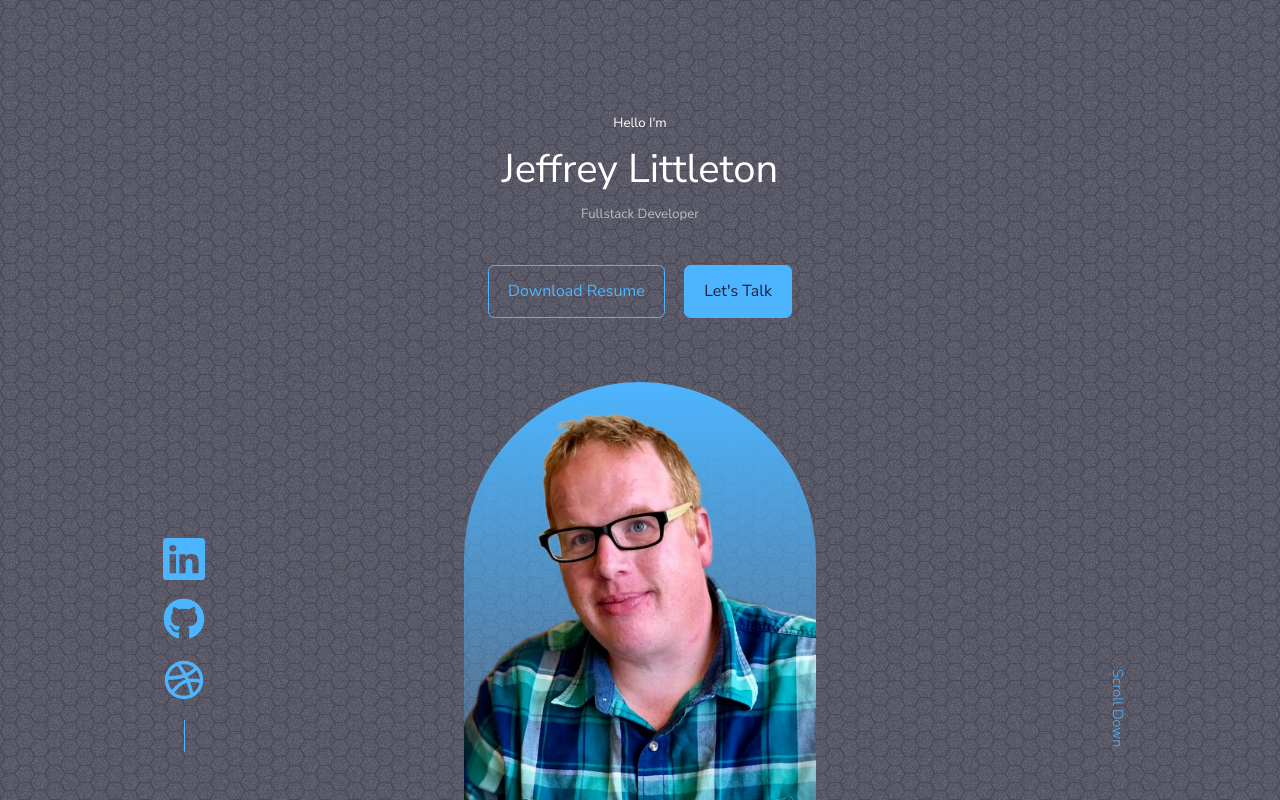
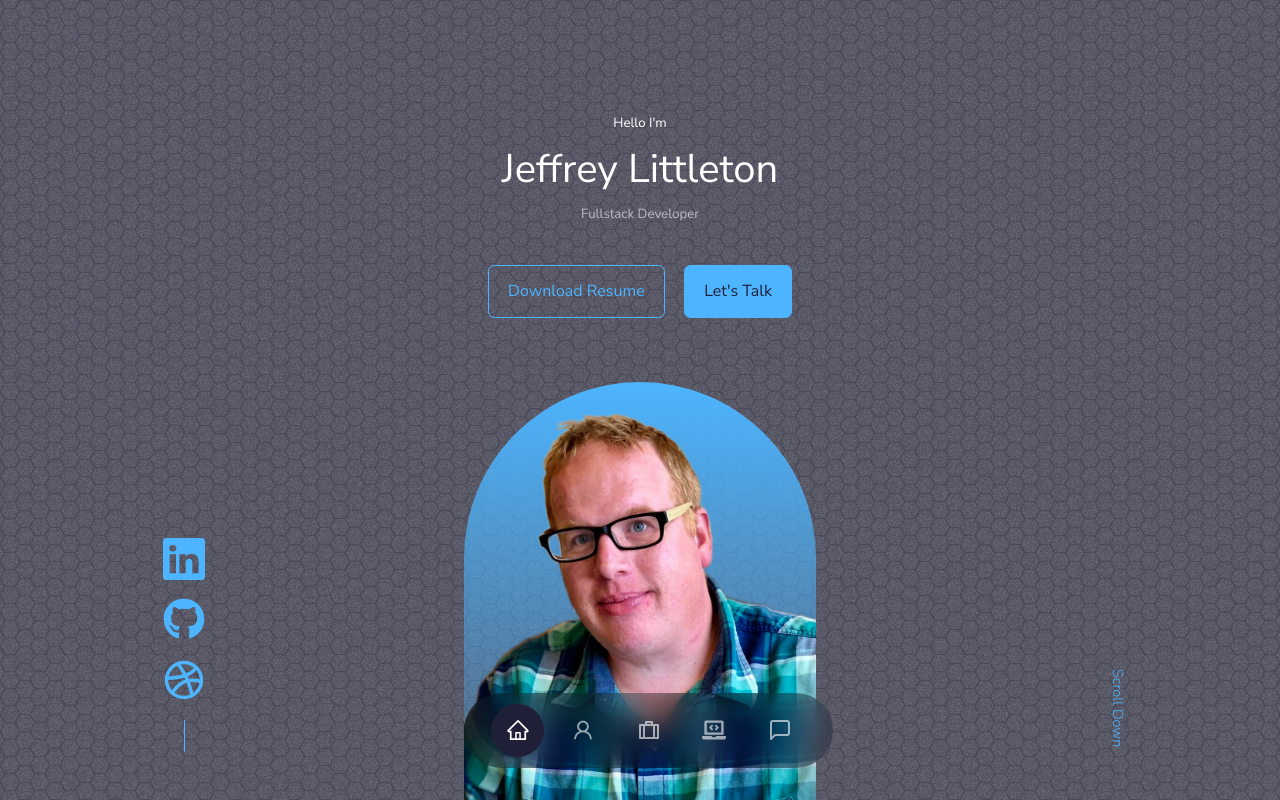
Before and after one commit to littletonjeffrey/codeappendable, a React (Create React App) app: page / in a window 1280 px wide. Shown: the top 800 px of the page. Built offline with nearby package versions, Linux system fonts and the light colour scheme.

Commit message:
navbar component completed

```diff
--- a/src/components/nav/nav.css
+++ b/src/components/nav/nav.css
@@ -0,0 +1,34 @@
+nav {
+    background: rgba(0, 0, 0, 0.3);
+    width: max-content;
+    display: block;
+    padding: 0.7rem 1.7rem;
+/* hover effect with opaque qualities */
+    z-index: 2;
+    position: fixed;
+    left: calc(50% - 11rem);
+    transform: translateX (-50%);
+    bottom: 2rem;
+    display: flex;
+    gap: 0.8rem;
+    border-radius: 3rem;
+    backdrop-filter: blur(15px);
+}
+
+nav a {
+    background: transparent;
+    padding: 0.9rem;
+    border-radius: 50%;
+    display: flex;
+    color: var(--color-light);
+    font-size: 1.5rem;
+}
+
+nav a:hover {
+    background: rgba(0, 0, 0, 0.3);
+}
+
+nav a.active {
+    background: var(--color-bg);
+    color: var(--color-white);
+}
--- a/src/components/nav/nav.jsx
+++ b/src/components/nav/nav.jsx
@@ -7,17 +7,21 @@ import {AiOutlineUser} from 'react-icons/ai'
 import {RiSuitcaseLine} from 'react-icons/ri'
 import {FaLaptopCode} from 'react-icons/fa'
 import {FiMessageSquare} from 'react-icons/fi'
+// import the useState hook for dynamic active selection on navbar buttons
+import { useState } from 'react';
 
-const nav = () => {
+const Nav = () => {
+  // variable for active button on navbar
+  const [activeNav, setActiveNav] = useState('#')
   return (
     <nav>
-      <a href='#'><AiOutlineHome /></a>
-      <a href='#about'><AiOutlineUser /></a>
-      <a href='#experience'><RiSuitcaseLine /></a>
-      <a href='#services'><FaLaptopCode /></a>
-      <a href='#contact'><FiMessageSquare /></a>
+      <a href='#' onClick={() => setActiveNav('#')} className={activeNav === '#' ? 'active' : ''}><AiOutlineHome /></a>
+      <a href='#about' onClick={() => setActiveNav('#about')} className={activeNav === '#about' ? 'active' : ''}><AiOutlineUser /></a>
+      <a href='#experience' onClick={() => setActiveNav('#experience')} className={activeNav === '#experience' ? 'active' : ''}><RiSuitcaseLine /></a>
+      <a href='#services' onClick={() => setActiveNav('#services')} className={activeNav === '#services' ? 'active' : ''}><FaLaptopCode /></a>
+      <a href='#contact' onClick={() => setActiveNav('#contact')} className={activeNav === '#contact' ? 'active' : ''}><FiMessageSquare /></a>
     </nav>
   )
 }
 
-export default nav
+export default Nav
```
